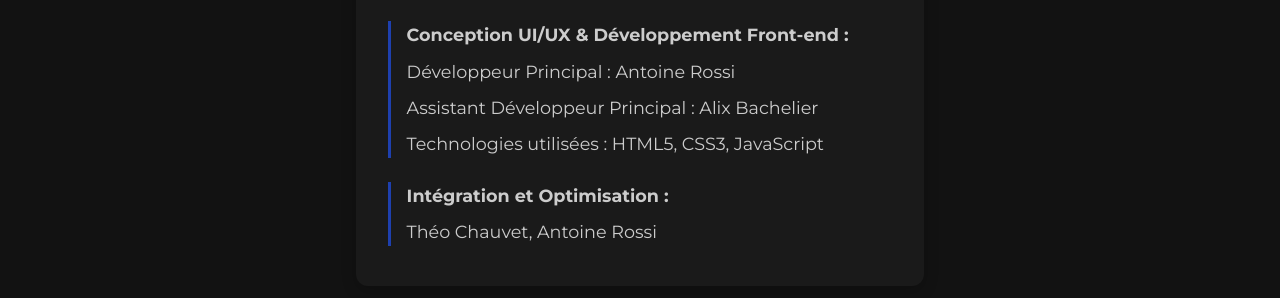
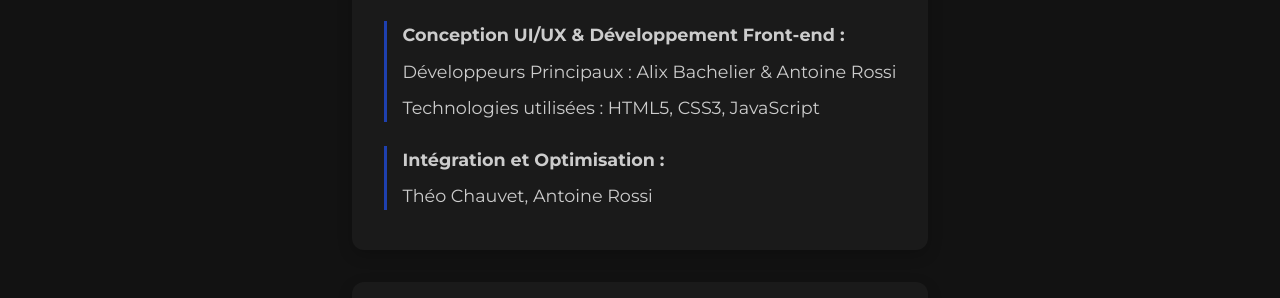
Before and after one commit to MonsterProd85/monsterprod_website, a plain HTML site: page crédits/index.html in a window 1280 px wide. Shown: the part 356-654 px from the top of the page. Drawn offline with Linux system fonts and the light colour scheme.

Commit message:
Update index.html

```diff
--- a/crédits/index.html
+++ b/crédits/index.html
@@ -31,10 +31,7 @@
       <div class="credit-item">
         <p><strong>Conception UI/UX & Développement Front-end :</strong></p>
         <p>
-          Développeur Principal : Antoine Rossi
-        </p>
-        <p>
-          Assistant Développeur Principal : Alix Bachelier
+          Développeurs Principaux : Alix Bachelier & Antoine Rossi
         </p>
         <p>
           Technologies utilisées : HTML5, CSS3, JavaScript
```
